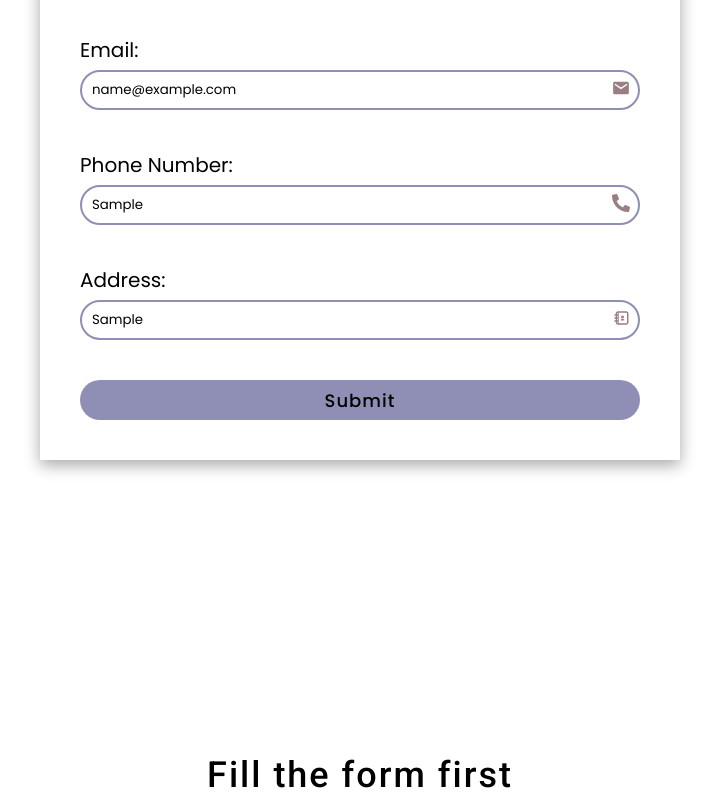
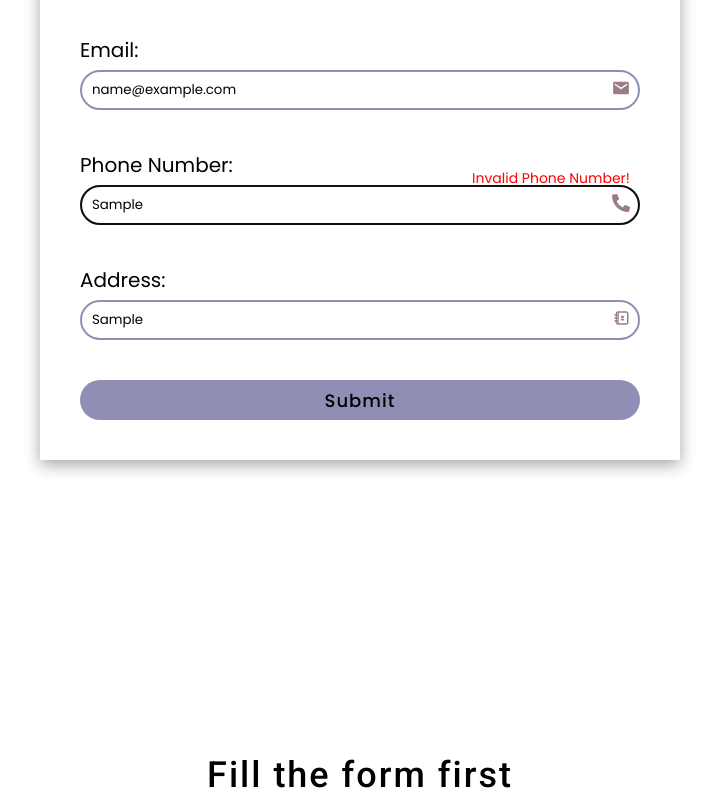
Before and after one commit to NilimaSardar/Intern_Task, a React (Vite) app in the folder 01_UserInput_HF/: page / in a window 1280 px wide. Both pictures are taken after typing "Sample", "Sample", "name@example.com", "Sample", "Sample" into the empty fields and a click on the button "Submit". Shown: the part 427-1227 px from the top of the page, without its empty margins (280-999 px from the left). Built offline with nearby package versions, Linux system fonts and the light colour scheme.

Commit message:
validated form using react hook form

```diff
--- a/01_UserInput_HF/package.json
+++ b/01_UserInput_HF/package.json
@@ -12,6 +12,7 @@
   "dependencies": {
     "react": "^18.3.1",
     "react-dom": "^18.3.1",
+    "react-hook-form": "^7.54.2",
     "react-icons": "^5.4.0",
     "styled-components": "^6.1.14"
   },
--- a/01_UserInput_HF/src/App.jsx
+++ b/01_UserInput_HF/src/App.jsx
@@ -3,12 +3,14 @@ import Header from './components/Header/Header'
 import Form from './components/Form/Form'
 import Footer from './components/Footer/Footer'
 import Table from './components/Table/Table'
+import FormusingReactHookForm from './components/Form/FormusingReactHookForm'
 
 const App = () => {
   return (
     <>
     <Header/>
-    <Form/>
+    {/* <Form/> */}
+    <FormusingReactHookForm/>
     <Footer/>
     </>
   )
--- /dev/null
+++ b/01_UserInput_HF/src/components/Form/FormusingReactHookForm.jsx
@@ -0,0 +1,298 @@
+import React, { useEffect, useState } from 'react'
+import { useForm } from "react-hook-form"
+import styled from 'styled-components'
+import { FaUser } from "react-icons/fa";
+import { IoMdMail } from "react-icons/io";
+import { FaPhoneAlt } from "react-icons/fa";
+import { TiContacts } from "react-icons/ti";
+
+const FormusingReactHookForm = () => {
+
+    const {
+        register,
+        handleSubmit,
+        reset,
+        watch,
+        formState: { errors, isSubmitting },
+      } = useForm({mode: "onChange"});
+
+      const [dataList, setDataList] = useState([]);
+
+  // async function onSubmit(data){
+  //   await new Promise((resolve)=> setTimeout(resolve, 5000))
+  //   console.log("submitting the form",data);
+  //   setDataList([...dataList, data]);
+  //   reset();
+  // }
+  function onSubmit(data){
+    console.log("submitting the form",data);
+    setDataList([...dataList, data]);
+    reset();
+  }
+
+
+  return(
+    <>
+      <FormStyled>
+        <h1>Account</h1>
+        <form onSubmit={handleSubmit(onSubmit)}>
+          <div className= 'input-field'>
+            <label htmlFor="fname">First Name:</label>
+            <div className='input'>
+              <input autoComplete="off"  placeholder='enter your first name'
+              {...register('fname',
+                {
+                  required: { value: true, message: "Required*" },
+                  pattern: {
+                    value:  /^[A-Za-z]+$/,
+                    message: "letters only allowed!"
+                  }
+                })}
+
+              />
+              <div className='icon'><FaUser/></div>
+              {errors.fname && <p className='error-msg'>{errors.fname.message}</p>}
+            </div>
+          </div>
+          <div className='input-field'>
+            <label htmlFor="lname">Last Name:</label>
+            <div className='input'>
+              <input autoComplete="off"  placeholder='enter your last name'
+              {...register('lname',
+                {
+                  required: { value: true, message: "Required*" },
+                  pattern: {
+                    value:  /^[A-Za-z]+$/,
+                    message: "letters only allowed!"
+                  }
+                })}
+              />
+              <div className='icon'><FaUser/></div>
+              {errors.lname && <p className='error-msg'>{errors.lname.message}</p>}
+            </div>
+          </div>
+          <div className='input-field'>
+            <label htmlFor="email">Email:</label>
+            <div className="input">
+              <input autoComplete="off"  placeholder='enter your email'
+              {...register('email',
+                {
+                  required: { value: true, message: "Required*" },
+                  pattern: {
+                    value:  /^[a-zA-Z0-9._%+-]+@[a-zA-Z0-9.-]+\.[a-zA-Z]{2,}$/,
+                    message: "Invalid Email!"
+                  }
+                })}
+              />
+              <div className='icon'><IoMdMail/></div>
+              {errors.email && <p className='error-msg'>{errors.email.message}</p>}
+            </div>
+          </div>
+          <div className='input-field'>
+            <label htmlFor="number">Phone Number:</label>
+            <div className="input">
+              <input autoComplete="off"  placeholder='Phone Number Here'
+              {...register('number',
+                {
+                  required: { value: true, message: "Required*" },
+                  pattern: {
+                    value:  /^(98|97)[0-9]{8}$/,
+                    message: "Invalid Phone Number!"
+                  }
+                })}
+              />
+              <div className='icon'><FaPhoneAlt/></div>
+              {errors.number && <p className='error-msg'>{errors.number.message}</p>}
+            </div>
+          </div>
+          <div className='input-field'>
+            <label htmlFor="address">Address:</label>
+            <div className="input">
+              <input autoComplete="off"  placeholder='Address Here'
+              {...register('address',
+                {
+                  required: { value: true, message: "Required*" },
+                })}
+              />
+              <div className="icon"><TiContacts/></div>
+              {errors.address && <p className='error-msg'>{errors.address.message}</p>}
+            </div>
+          </div>
+          {/* <button type='submit' disabled={isSubmitting}>{isSubmitting?"Submitting":"Submit"}</button> */}
+          <button type='submit'>Submit</button>
+        </form>
+      </FormStyled>
+
+
+      <TableStyle>
+        {dataList.length === 0?(
+          <>
+            <h1>Fill the form first</h1>
+          </>
+        ):(<>
+          <h1>Form Data</h1>
+          <div className='table'>
+              <table>
+                  <thead>
+                      <tr>
+                          <th>First Name</th>
+                          <th>Last Name</th>
+                          <th>Email</th>
+                          <th>Phone no</th>
+                          <th>Address</th>
+                      </tr>
+                  </thead>
+
+                  <tbody>
+                    {dataList.map((data, index) => (
+                      <tr key={index}>
+                        <td>{data.fname}</td>
+                        <td>{data.lname}</td>
+                        <td>{data.email}</td>
+                        <td>{data.number}</td>
+                        <td>{data.address}</td>
+                      </tr>
+                    ))}
+                  </tbody>
+              </table>
+          </div>
+        </>)}
+
+      </TableStyle>
+    </>
+
+  )
+}
+
+export default FormusingReactHookForm
+
+
+const FormStyled = styled.div`
+  /* background-color: #c4969e; */
+  height: auto;
+  padding: 20px 0;
+  color: black;
+  display: flex;
+  flex-direction: column;
+  justify-content: center;
+  align-items: center;
+
+  h1{
+    font-size: 36px;
+    font-weight: 500;
+    font-family: "Roboto",sans-serif;
+    letter-spacing: 2px;
+  }
+
+  form{
+    /* background-color: #e86d82; */
+    display: flex;
+    flex-direction: column;
+    width: 50%;
+    margin: 40px 0;
+    padding: 40px;
+    gap: 40px;
+    box-shadow: rgba(0, 0, 0, 0.35) 0px 5px 15px;
+  }
+
+  form .input-field{
+    display: flex;
+    flex-direction: column;
+    gap: 5px;
+  }
+  form .input-field label{
+    font-size: 20px;
+  }
+  form .input-field .input{
+    position: relative;
+    /* background-color: green; */
+    display: flex;
+  }
+  form .input-field .input input{
+    border:2px solid #8f8fb5;
+    width: 100%;
+    height: 40px;
+    border-radius: 20px;
+    padding: 10px;
+  }
+  form .input-field .input input:hover{
+  background-color: #cfcbcbc4;
+  }
+
+  form .input-field .icon{
+    position: absolute;
+    right: 10px;
+    bottom: 6px;
+    color: #9b7e83;
+    font-size: 18px;
+  }
+  form .input-field .error-msg{
+    position: absolute;
+    color: red;
+    top: -27.5px;
+    right: 0;
+    padding: 10px;
+    font-size: 14px;
+  }
+
+  button{
+    background-color: #8f8fb5;
+    border: none;
+    height: 40px;
+    border-radius: 20px;
+    font-size: 18px;
+    letter-spacing: 1px;
+    font-weight: 500;
+    cursor: pointer;
+  }
+`;
+
+
+const TableStyle = styled.div`
+
+      /* background-color: #c4969e; */
+  height: calc(100vh - 90px - 200px);
+  padding: 20px 0;
+  color: black;
+  display: flex;
+  flex-direction: column;
+  justify-content: center;
+  align-items: center;
+
+  h1{
+    font-size: 36px;
+    font-weight: 500;
+    font-family: "Roboto",sans-serif;
+    letter-spacing: 2px;
+  }
+  .table{
+    /* background-color: #e86d82; */
+    display: flex;
+    flex-direction: column;
+    width: 50%;
+    margin: 40px 0;
+    padding: 40px;
+    gap: 40px;
+    box-shadow: rgba(0, 0, 0, 0.35) 0px 5px 15px;
+
+  }
+  .table table{
+    border-collapse: collapse;
+    text-align: center;
+  }
+
+  th, td {
+  padding: 12px;
+  border-bottom: 2px solid #ddd;
+}
+
+th {
+    background-color: #8f8fb5;
+    color: white;
+}
+
+tr:hover {
+  background-color: #f5f5f5;
+}
+
+`;
```
Also changed, not shown: 1 other file (tests, documents, lock files or other folders).
